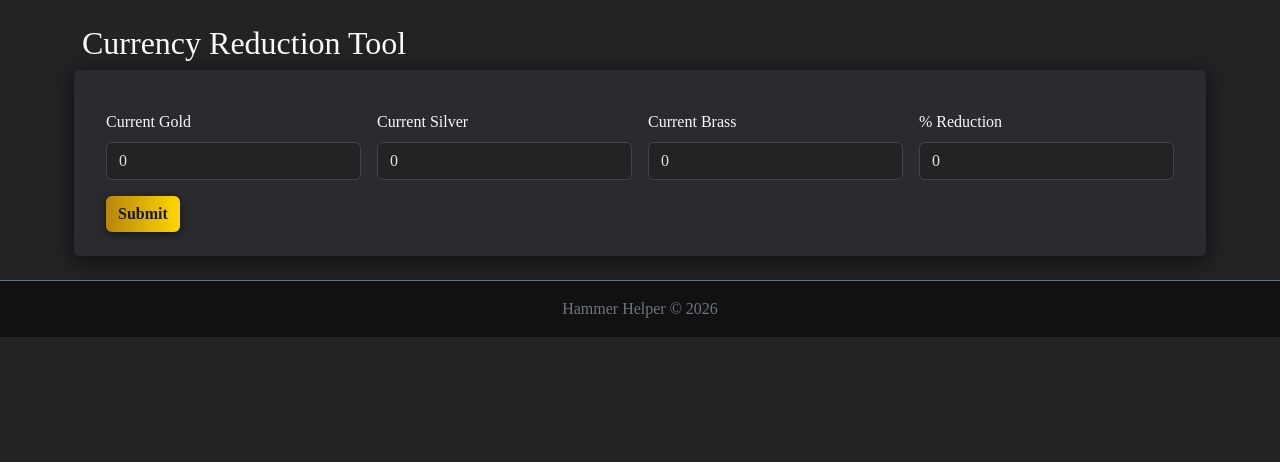
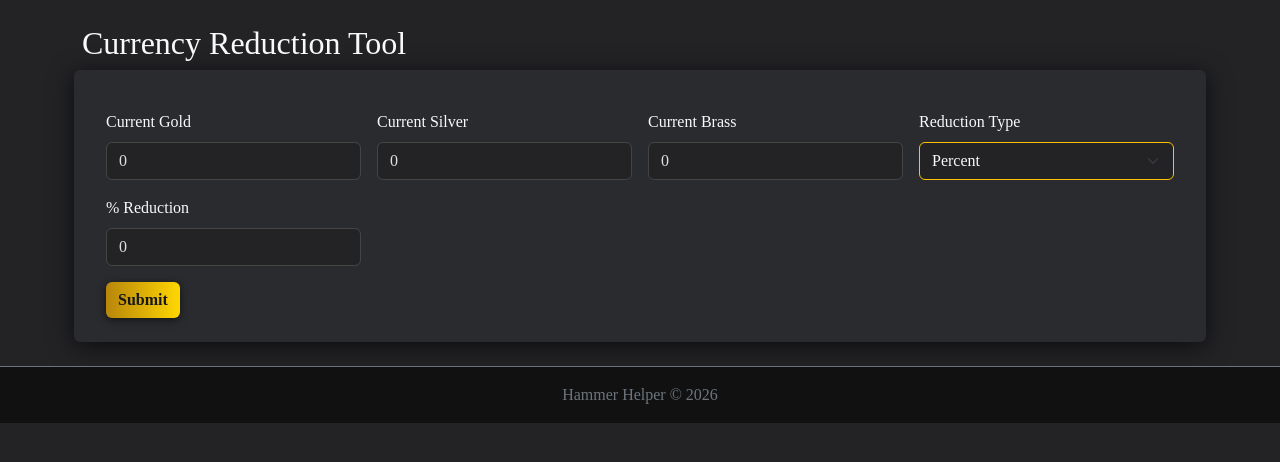
Before and after one commit to tblanarik/hammer-helper, a Flask app: page / in a window 1280 px wide. Shown: the part 75-537 px from the top of the page. Run offline with Flask 3, Linux system fonts and the light colour scheme.

Commit message:
Allow a percent or fixed reduction

```diff
--- a/app.py
+++ b/app.py
@@ -18,8 +18,15 @@ def currency_tool():
             gold = int(request.form.get('gold', 0))
             silver = int(request.form.get('silver', 0))
             brass = int(request.form.get('brass', 0))
-            reduction = float(request.form.get('reduction', 0))
-            result = reduce_currency(gold, silver, brass, reduction)
+            reduction_type = request.form.get('reduction_type', 'percent')
+            if reduction_type == 'amount':
+                reduce_gold = int(request.form.get('reduce_gold', 0))
+                reduce_silver = int(request.form.get('reduce_silver', 0))
+                reduce_brass = int(request.form.get('reduce_brass', 0))
+                result = reduce_currency(gold, silver, brass, None, reduce_gold, reduce_silver, reduce_brass)
+            else:
+                reduction = float(request.form.get('reduction', 0))
+                result = reduce_currency(gold, silver, brass, reduction)
         except Exception:
             result = 'error'
     return render_template('currency_tool.html', result=result, active_page='currency')
--- a/templates/currency_tool.html
+++ b/templates/currency_tool.html
@@ -1,7 +1,7 @@
 {% extends 'base.html' %}
 {% block content %}
 <h2 class="mb-4">Currency Reduction Tool</h2>
-<form method="post" action="/currency" class="row g-3 bg-secondary bg-opacity-10 p-4 rounded shadow">
+<form method="post" action="/currency" class="row g-3 bg-secondary bg-opacity-10 p-4 rounded shadow" id="currencyForm">
     <div class="col-md-3">
         <label for="gold" class="form-label">Current Gold</label>
         <input type="number" class="form-control bg-dark text-light border-warning" id="gold" name="gold" min="0" value="{{ request.form.gold or 0 }}">
@@ -15,13 +15,46 @@
         <input type="number" class="form-control bg-dark text-light border-warning" id="brass" name="brass" min="0" value="{{ request.form.brass or 0 }}">
     </div>
     <div class="col-md-3">
+        <label class="form-label">Reduction Type</label>
+        <select class="form-select bg-dark text-light border-warning" id="reduction_type" name="reduction_type" onchange="toggleReductionFields()">
+            <option value="percent" {% if request.form.reduction_type != 'amount' %}selected{% endif %}>Percent</option>
+            <option value="amount" {% if request.form.reduction_type == 'amount' %}selected{% endif %}>Amount</option>
+        </select>
+    </div>
+    <div class="col-md-3" id="percent_reduction_group">
         <label for="reduction" class="form-label">% Reduction</label>
         <input type="number" class="form-control bg-dark text-light border-warning" id="reduction" name="reduction" min="0" max="100" value="{{ request.form.reduction or 0 }}">
+    </div>
+    <div class="col-md-3 d-none" id="amount_reduction_group">
+        <label class="form-label">Reduce By (Gold/Silver/Brass)</label>
+        <div class="input-group">
+            <input type="number" class="form-control bg-dark text-light border-warning" name="reduce_gold" id="reduce_gold" min="0" value="{{ request.form.reduce_gold or 0 }}" placeholder="Gold">
+            <input type="number" class="form-control bg-dark text-light border-warning" name="reduce_silver" id="reduce_silver" min="0" value="{{ request.form.reduce_silver or 0 }}" placeholder="Silver">
+            <input type="number" class="form-control bg-dark text-light border-warning" name="reduce_brass" id="reduce_brass" min="0" value="{{ request.form.reduce_brass or 0 }}" placeholder="Brass">
+        </div>
     </div>
     <div class="col-12">
         <button type="submit" class="btn btn-warning fw-bold">Submit</button>
     </div>
 </form>
+<script>
+function toggleReductionFields() {
+    var type = document.getElementById('reduction_type').value;
+    var percentGroup = document.getElementById('percent_reduction_group');
+    var amountGroup = document.getElementById('amount_reduction_group');
+    if (type === 'percent') {
+        percentGroup.classList.remove('d-none');
+        amountGroup.classList.add('d-none');
+    } else {
+        percentGroup.classList.add('d-none');
+        amountGroup.classList.remove('d-none');
+    }
+}
+// On page load, set correct fields
+document.addEventListener('DOMContentLoaded', function() {
+    toggleReductionFields();
+});
+</script>
 {% if result %}
     {% if result == 'error' %}
         <div class="alert alert-danger mt-4">Invalid input. Please enter valid numbers.</div>
```
Also changed, not shown: currency.py (+13 -3 lines).
